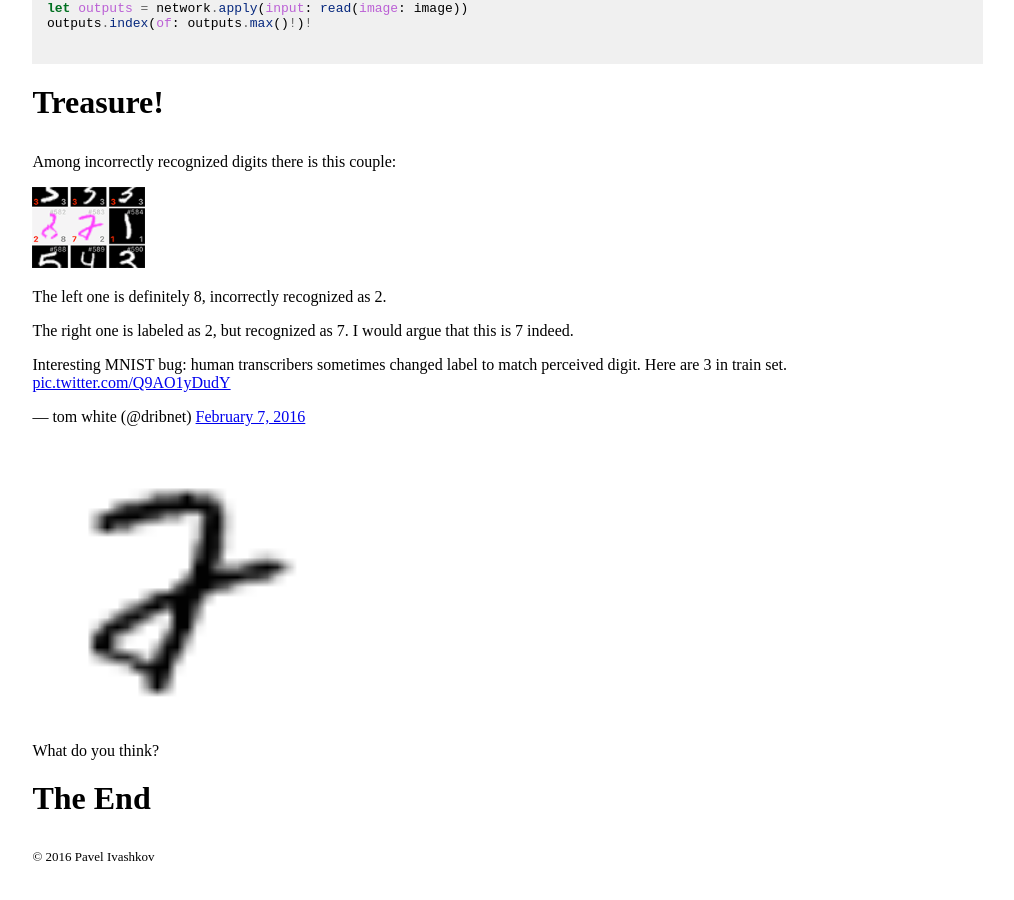
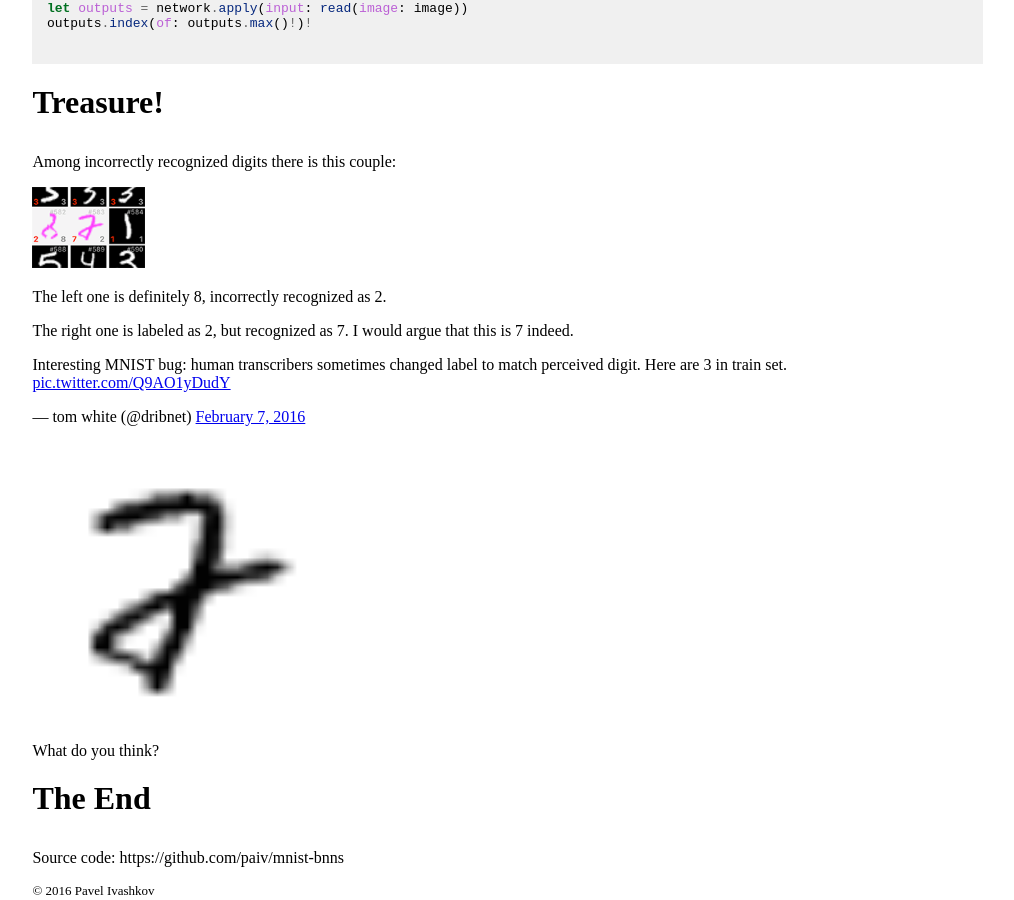
Before and after one commit to paiv/blog, a Jekyll site: the page built from _posts/2016-09-25-tensorflow-to-bnns.md, in a window 1280 px wide and 900 px high, scrolled down 4300 px. Shown: the whole window, without its empty margins (185-1199 px from the left). Built offline with Jekyll 4.4.1, drawn with Linux system fonts in a browser that asks for light colours; comment, search, counter and statistics services are not loaded; before the commit the page ends 5166 px from its top, so only the background shows below that; some of the changed lines change nothing that is shown.

Commit message:
+ link source codes

```diff
--- a/_posts/2016-09-25-tensorflow-to-bnns.md
+++ b/_posts/2016-09-25-tensorflow-to-bnns.md
@@ -1,7 +1,7 @@
 ---
 title: "Convolutional Networks: from TensorFlow to iOS BNNS"
 tags: [ios, swift, bnns, "neural network", tensorflow, numpy, convolution, deep, convnet, "machine learning"]
-date: "2016-09-25 00:00"
+date: "2016-09-25 00:01"
 thumbnail: true
 ---
 
@@ -202,6 +202,8 @@ What do you think?
 
 # The End
 
+Source code: https://github.com/paiv/mnist-bnns
+
 
 [BNNS-REF]: https://developer.apple.com/reference/accelerate/1912851-bnns
 [BNNS-WWDC]: https://developer.apple.com/videos/play/wwdc2016/715/
```
